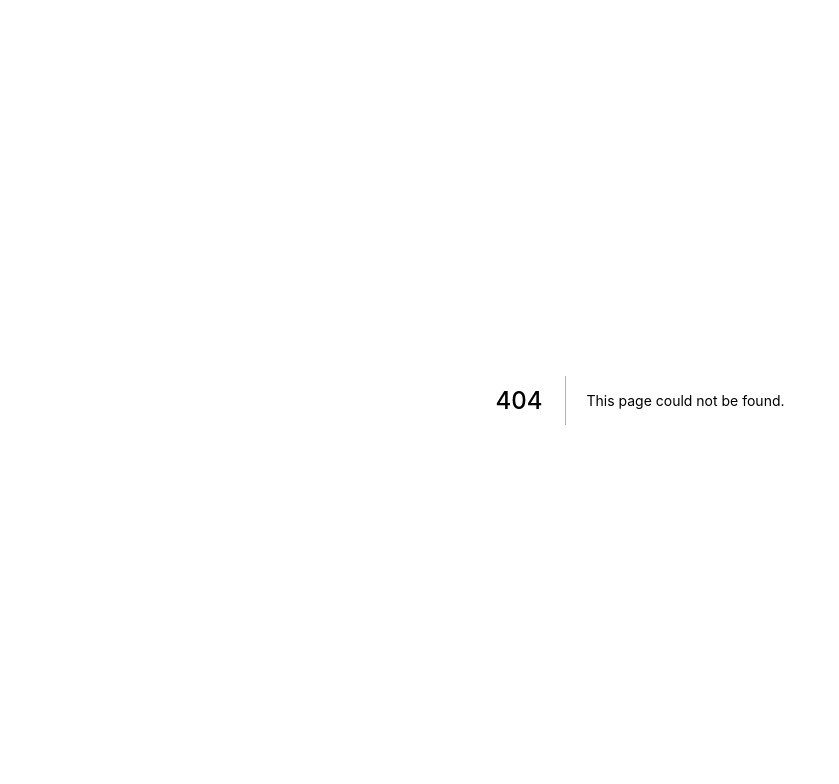
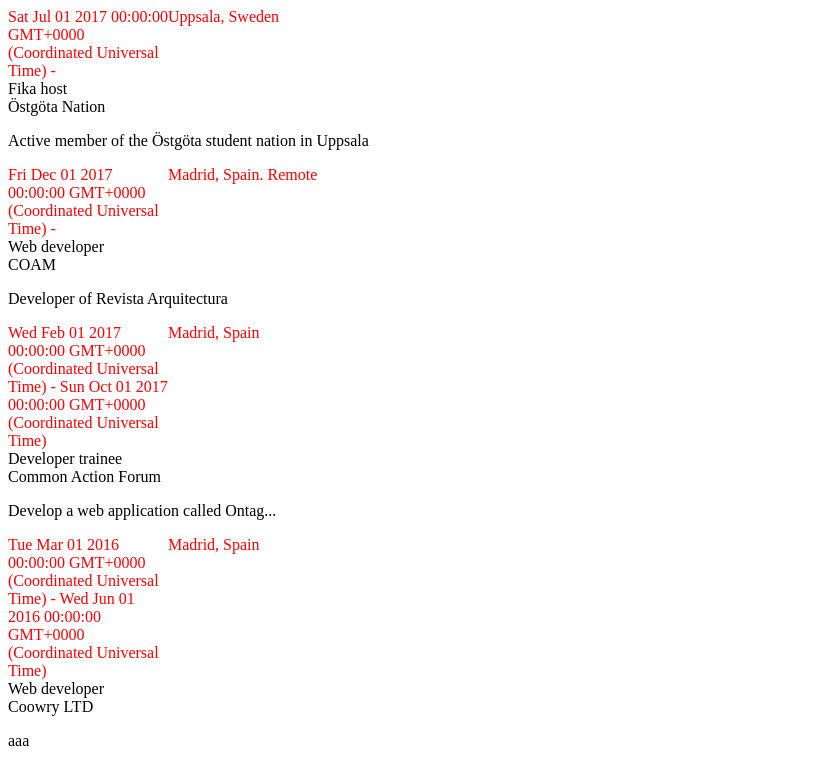
Before and after one commit to exacs/saito.style.next, a Next.js app: page /components/timeline in a window 1280 px wide. Before the commit this address had no page. Shown: the top 784 px of the page, without its empty margins (0-839 px from the left). Built offline with nearby package versions, Linux system fonts and the light colour scheme.

Commit message:
Timeline component

```diff
--- /dev/null
+++ b/pages/components/timeline-entry.js
@@ -0,0 +1,37 @@
+import React from 'react';
+import styled from 'styled-components';
+
+const Header = styled.header`
+  color: #f00;
+  @media all and (min-width: 320px) {
+    display: flex;
+  }
+`;
+
+const Time = styled.div`
+  @media all and (min-width: 320px) {
+    width: 160px;
+  }
+`;
+
+const Place = styled.div``;
+const Title = styled.div``;
+const Company = styled.div``;
+
+const formatDate = date => date;
+
+export default ({ start, end, place, title, company, description }) => (
+  <div>
+    <Header>
+      <Time>
+        {start.toString()} - {end && end.toString()}
+      </Time>
+      <Place>{place}</Place>
+    </Header>
+    <div>
+      <Title>{title}</Title>
+      <Company>{company}</Company>
+      <div>{description}</div>
+    </div>
+  </div>
+);
--- /dev/null
+++ b/pages/components/timeline.data.js
@@ -0,0 +1,34 @@
+import React from 'react';
+
+export default [
+  {
+    start: new Date('2017-07'),
+    place: 'Uppsala, Sweden',
+    title: 'Fika host',
+    company: 'Östgöta Nation',
+    description: <p>Active member of the Östgöta student nation in Uppsala</p>
+  },
+  {
+    start: new Date('2017-12'),
+    place: 'Madrid, Spain. Remote',
+    title: 'Web developer',
+    company: 'COAM',
+    description: <p>Developer of Revista Arquitectura</p>
+  },
+  {
+    start: new Date('2017-02'),
+    end: new Date('2017-10'),
+    place: 'Madrid, Spain',
+    title: 'Developer trainee',
+    company: 'Common Action Forum',
+    description: <p>Develop a web application called Ontag...</p>
+  },
+  {
+    start: new Date('2016-03'),
+    end: new Date('2016-06'),
+    place: 'Madrid, Spain',
+    title: 'Web developer',
+    company: 'Coowry LTD',
+    description: <p>aaa</p>
+  }
+];
--- a/pages/index.js
+++ b/pages/index.js
@@ -1,6 +1,7 @@
 import React from 'react';
 import styled from 'styled-components';
 import Header from './header';
+import Timeline from './components/timeline';
 
 const Container = styled.main`
   margin: auto;
@@ -9,5 +10,6 @@
 export default () => (
   <Container>
     <Header />
+    <Timeline />
   </Container>
 );
```
Also changed, not shown: pages/components/timeline.js (added, +7 -0 lines).
